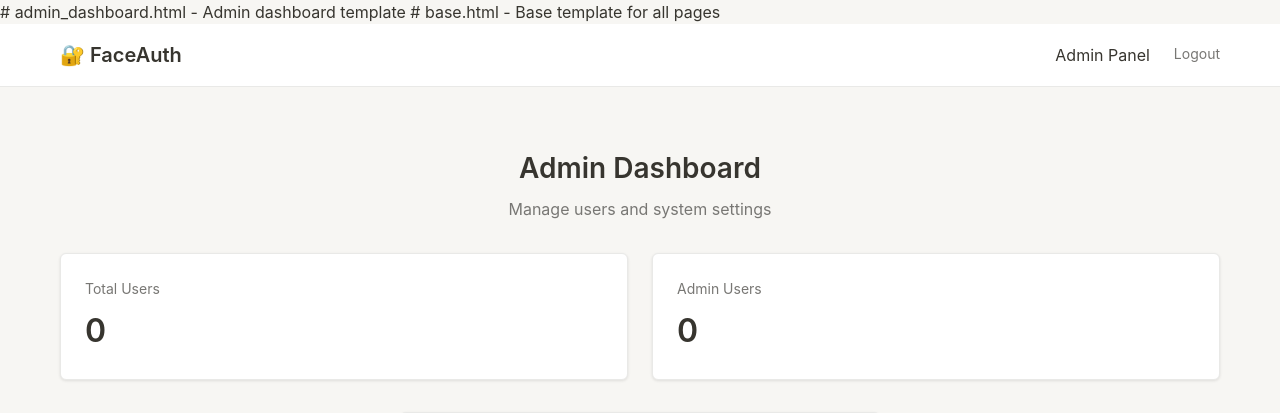
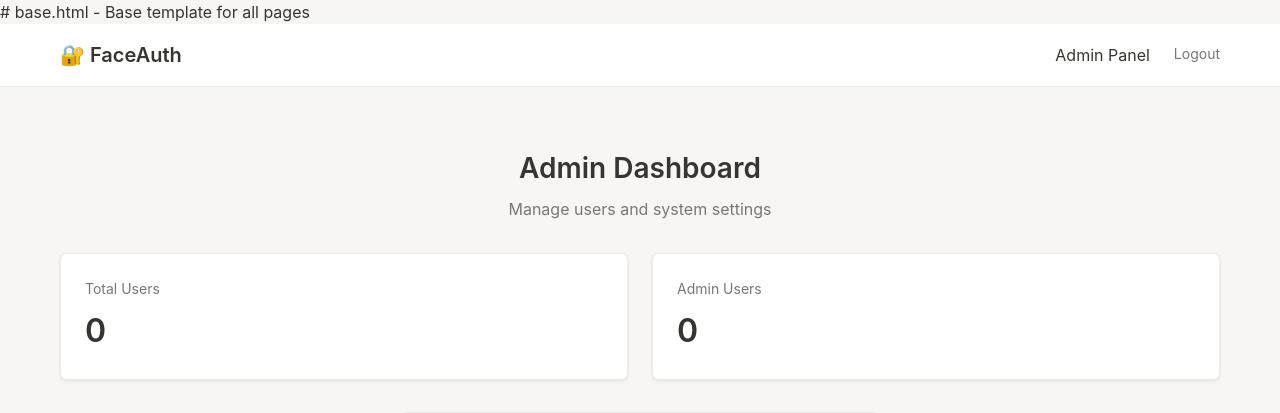
Before and after one commit to Ravi-teja-777/Face-Recognition-application, a Flask app: template templates/admin_dashboard.html in a window 1280 px wide. Shown: the top 413 px of the page. Run offline with Flask 3, Linux system fonts and the light colour scheme; the template is opened without the code that fills it, so the values that code supplies are empty.

Commit message:
Update admin_dashboard.html

```diff
--- a/templates/admin_dashboard.html
+++ b/templates/admin_dashboard.html
@@ -1,4 +1,4 @@
-# admin_dashboard.html - Admin dashboard template
+
 {% extends "base.html" %}
 
 {% block title %}Admin Dashboard - FaceAuth{% endblock %}
```
